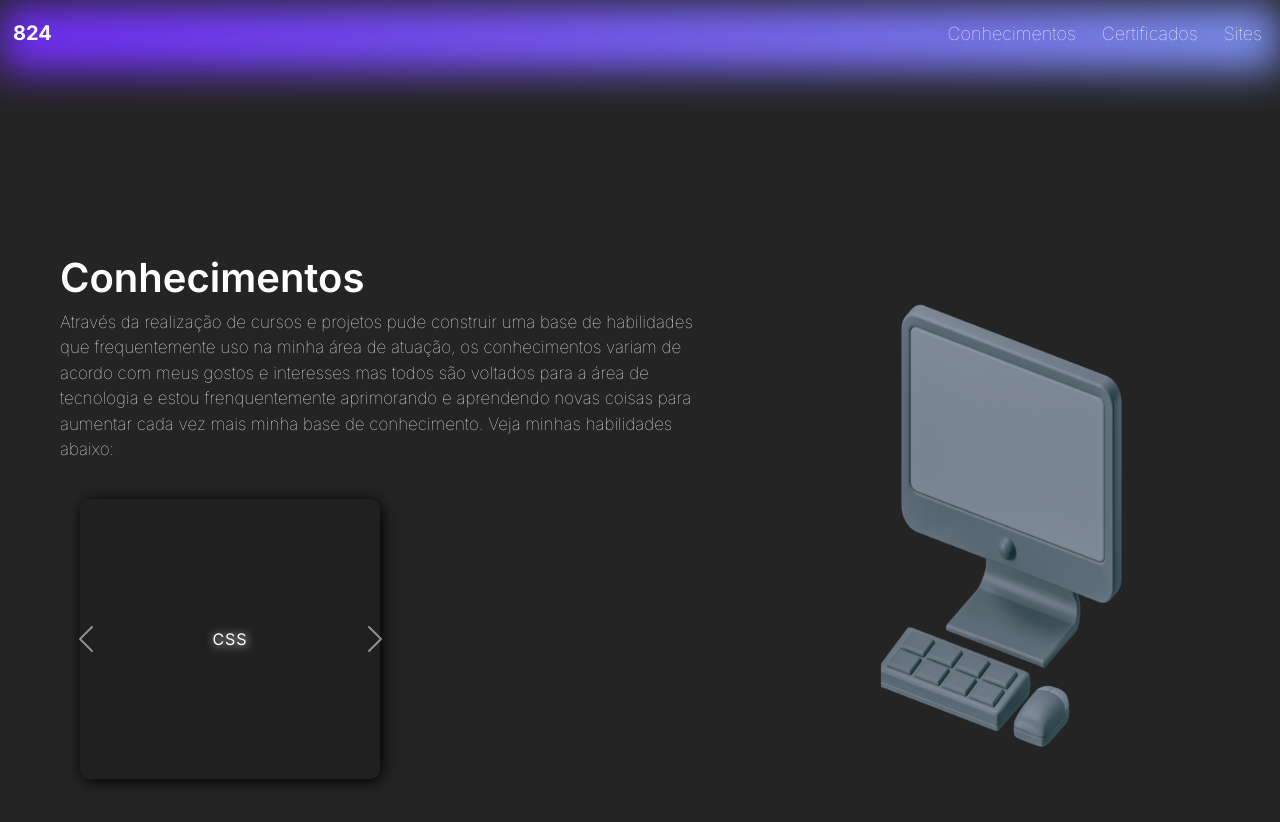
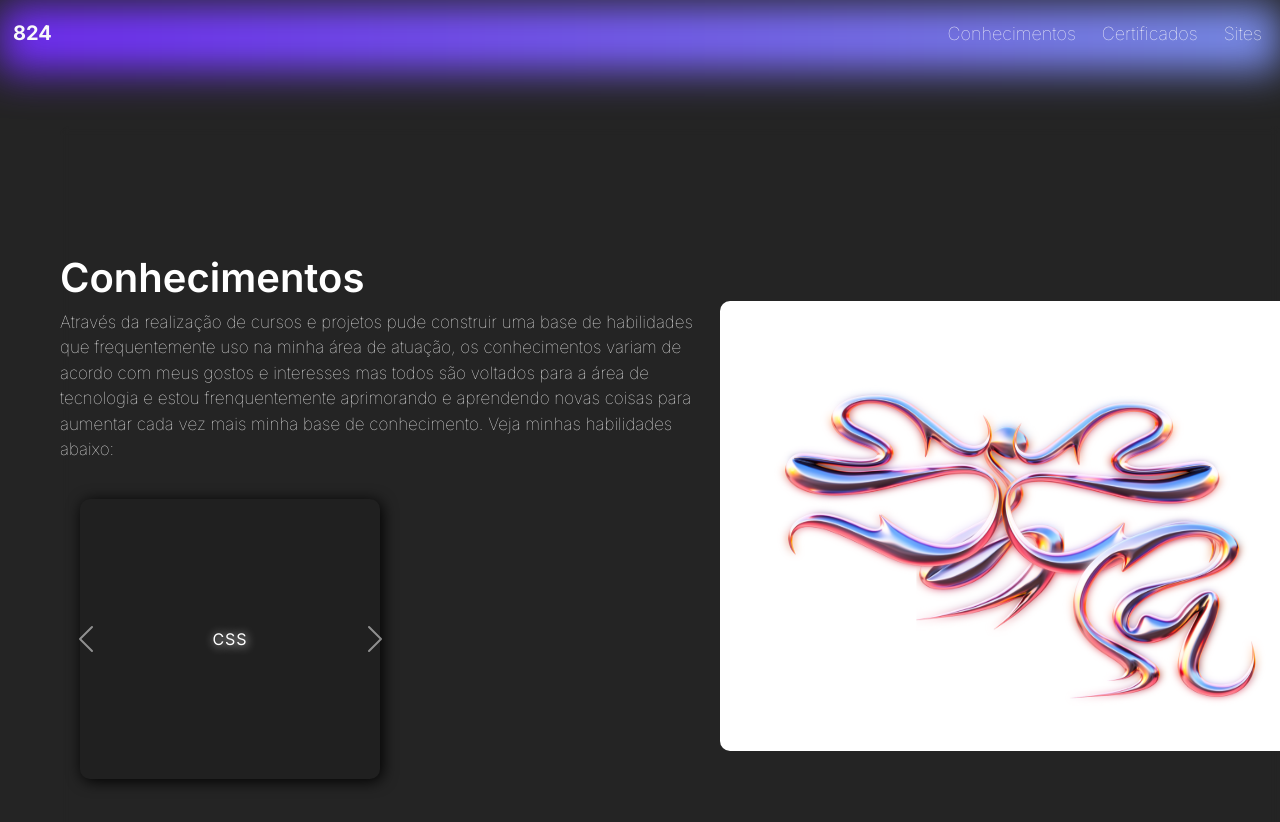
Before and after one commit to victor-kiss/ssik824, a Next.js app: page /conhecimentos in a window 1280 px wide. Shown: the top 822 px of the page. Built offline with nearby package versions, Linux system fonts and the light colour scheme.

Commit message:
Update page.tsx

```diff
--- a/src/app/conhecimentos/page.tsx
+++ b/src/app/conhecimentos/page.tsx
@@ -53,7 +53,7 @@ export default function Conhecimentos() {
         </Carousel>
         </FlexWrapper>
           <FlexWrapper direction='column' align='center' justify='center' width='100%' height='auto' margin='0' padding='0' wrap='no-wrap'>
-            <Image src="/ssik2.png" width={800} height={600} className="cropped" alt="home image" loading={'eager'}/>
+            <Image src="/ssik.png" width={800} height={600} className="cropped" alt="home image" loading={'eager'} quality={90}/>
         </FlexWrapper>
       </GridWrapper>
       <FlexWrapper width="100%" height="100vh" align='center' justify='center' direction="row"  margin='0' padding='0' wrap='no-wrap'>
```
